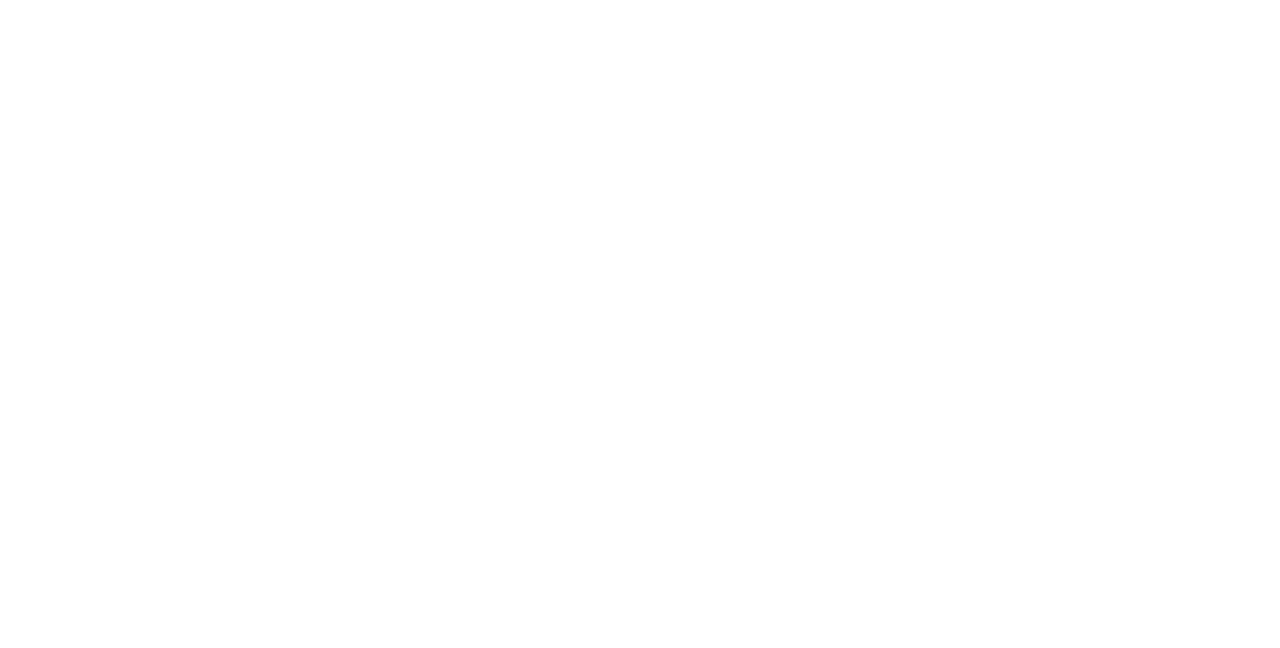
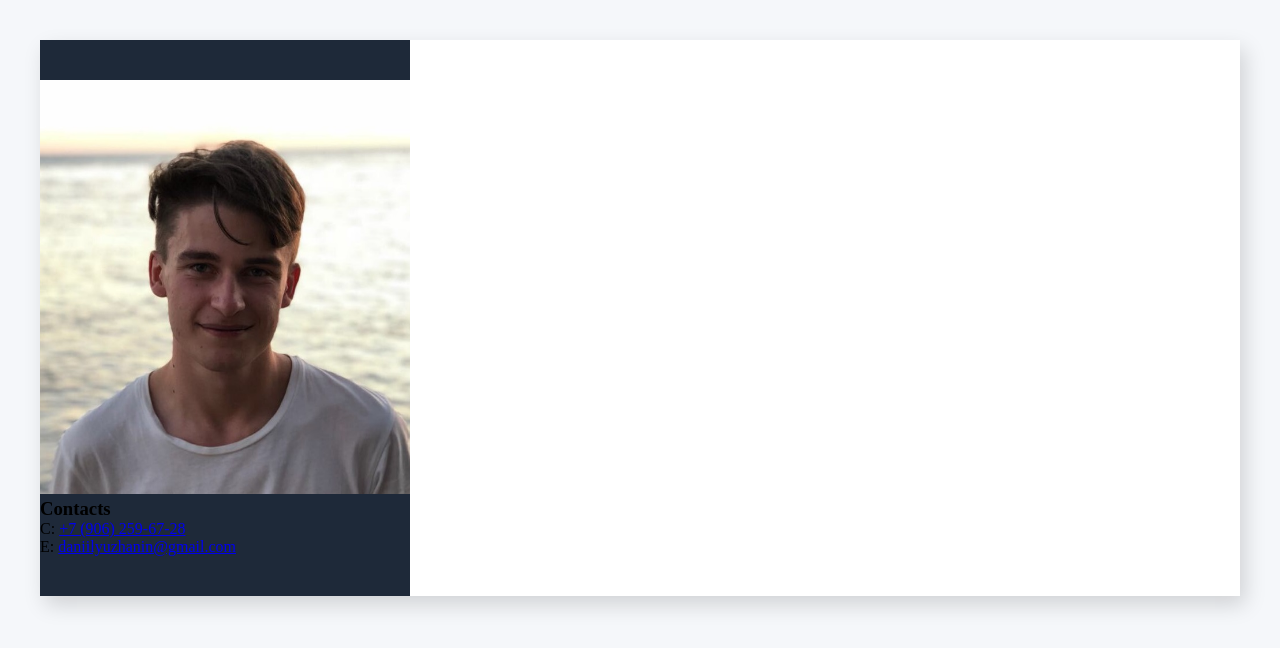
Before and after one commit to daniilyuzhanin/rsschool-cv, a plain HTML site: page index.html in a window 1280 px wide. Drawn offline with Linux system fonts and the light colour scheme.

Commit message:
feat: add social links

```diff
--- /dev/null
+++ b/css/style.css
@@ -0,0 +1,31 @@
+* {
+	padding: 0;
+	margin: 0;
+	box-sizing: border-box;
+}
+
+body {
+	background-color: #f5f7fa;
+	padding-top: 40px;
+	padding-bottom: 40px;
+	padding-left: 20px;
+	padding-right: 20px;
+	font-family: Montserrat;
+}
+.wrapper {
+	background: #ffffff;
+	display: flex;
+	max-width: 1200px;
+	margin: 0 auto;
+	box-shadow: 5px 9px 20px rgba(0, 0, 0, 0.15);
+}
+.sidebar {
+	background: #1e2939;
+	width: 370px;
+	padding-top: 40px;
+	padding-bottom: 40px;
+}
+
+.myphoto {
+	width: 370px;
+}
--- a/index.html
+++ b/index.html
@@ -1,15 +1,29 @@
-<!DOCTYPE html>
+<!doctype html>
 <html lang="en">
 <head>
 	<meta charset="UTF-8">
 	<meta name="viewport" content="width=device-width, initial-scale=1.0">
 	<title>CV</title>
+	<link rel="stylesheet" href="./css/style.css">
 </head>
 <body>
 	<!--maincontainer-->
-	<div>
-		<aside>
+	<div class="wrapper">
+		<aside class="sidebar">
+			 <img class="myphoto" src="./img/1hAazcQe-zU.jpg" alt="myphoto">
 
+			 <!--Contacts-->
+			 <div class="contacts-container">
+				  <h3 class="contacts-title">Contacts</h3>
+				  <div>
+						<span class="contacts-link-type">C:</span>
+						 <a class="contcts-link" href="tell:79062596728">+7 (906) 259-67-28</a>
+				  </div>
+				  <div>
+						<span class="contacts-link-type">E:</span>
+						 <a class="contcts-link" href="mailto daniilyuzhanin@gmail.com">daniilyuzhanin@gmail.com</a>
+				  </div>
+			 </div>
 		</aside>
 	</div>
 </body>
```
Also changed, not shown: img/1hAazcQe-zU.jpg (added).
